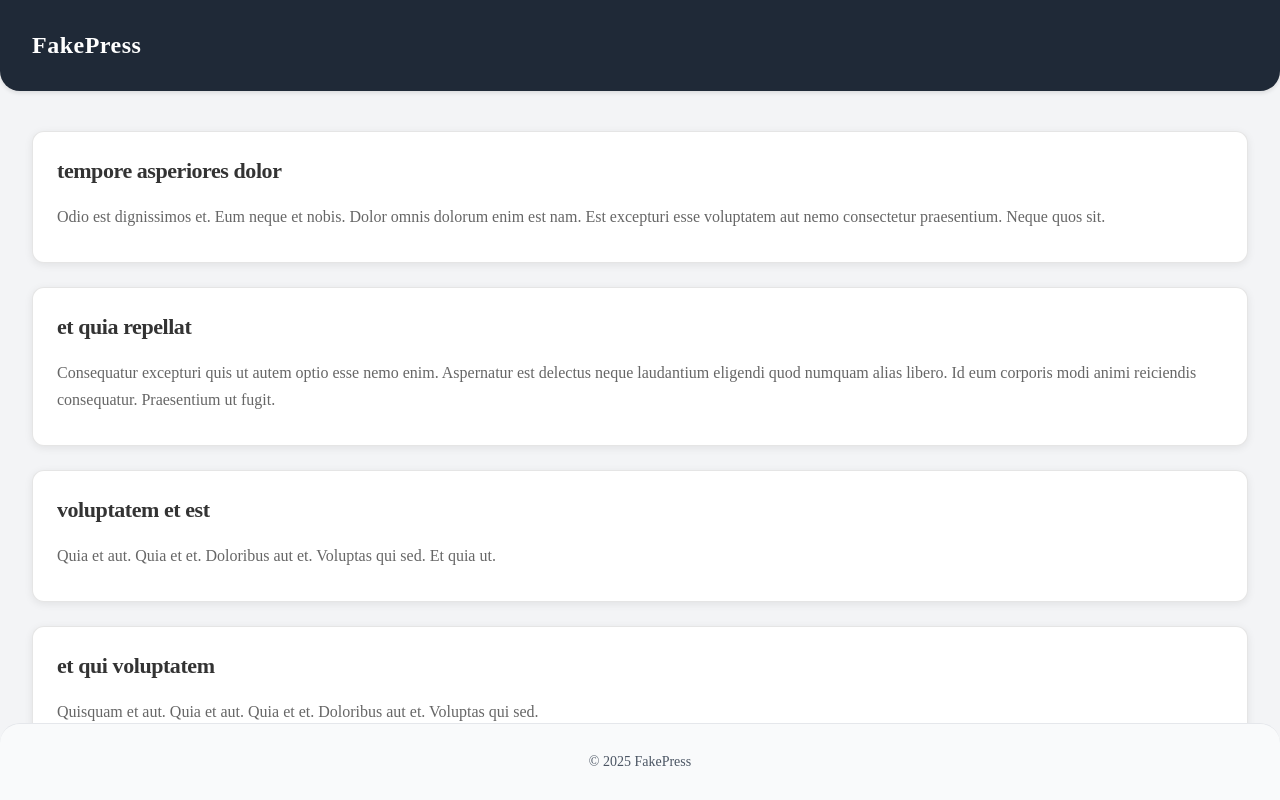
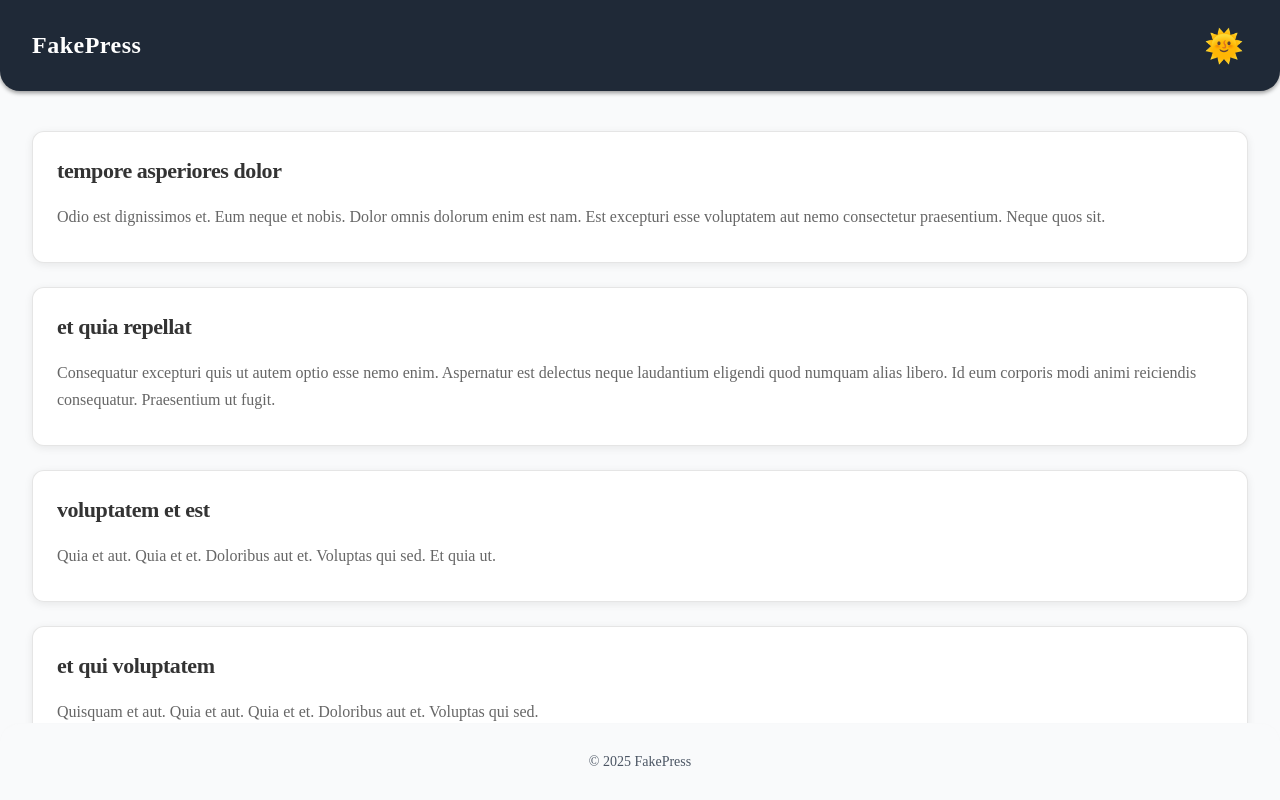
Before and after one commit to MrFa1n/fake-press, a React (Vite) app: page / in a window 1280 px wide. Built offline with nearby package versions, Linux system fonts and the light colour scheme.

Commit message:
feat: implement theme switching functionality with context and provider

```diff
--- a/src/entities/post/ui/PostCard.module.css
+++ b/src/entities/post/ui/PostCard.module.css
@@ -1,30 +1,30 @@
 .card {
-  border: 1px solid rgba(0, 0, 0, 0.1);
+  border: 1px solid var(--card-border, rgba(0, 0, 0, 0.1));
   padding: 24px 24px 32px;
   margin: 24px 0;
   border-radius: 12px;
-  background-color: #fff;
-  box-shadow: 0 2px 8px rgba(0, 0, 0, 0.08);
+  background-color: var(--card-bg, #fff);
+  box-shadow: 0 2px 8px var(--card-shadow, rgba(0, 0, 0, 0.08));
   transition: box-shadow 0.3s ease;
   overflow: hidden;
 }
 
 .card:hover {
-  box-shadow: 0 4px 16px rgba(0, 0, 0, 0.12);
+  box-shadow: 0 4px 16px var(--card-shadow-hover, rgba(0, 0, 0, 0.12));
 }
 
 .title {
   margin: 0 0 16px;
   font-size: 22px;
   font-weight: 600;
-  color: #333;
+  color: var(--title-color, #333);
   line-height: 1.4;
   letter-spacing: -0.02em;
 }
 
 .body {
   font-size: 16px;
-  color: #666;
+  color: var(--body-color, #666);
   line-height: 1.7;
   margin-bottom: 0;
 }
--- /dev/null
+++ b/src/features/ThemeSwitcher/ui/ThemeSwitcher.module.css
@@ -0,0 +1,18 @@
+.switcher {
+  font-size: 32px;
+  line-height: 1;
+
+  background: transparent;
+  border: none;
+  cursor: pointer;
+  padding: 0.25rem;
+
+  color: inherit;
+
+  transition: transform 0.2s ease, filter 0.2s ease;
+}
+
+.switcher:hover {
+  transform: scale(1.05);
+  filter: brightness(1.15);
+}
--- /dev/null
+++ b/src/features/ThemeSwitcher/ui/ThemeSwitcher.tsx
@@ -0,0 +1,20 @@
+import { useTheme } from "@/shared/lib/theme/useTheme";
+import styles from "./ThemeSwitcher.module.css";
+
+export const ThemeSwitcher = () => {
+  const { theme, toggleTheme } = useTheme();
+
+  const icon = theme === "light" ? "🌞" : "🌙";
+
+  return (
+    <button
+      type="button"
+      onClick={toggleTheme}
+      className={styles.switcher}
+      aria-label={`Переключить тему (${theme})`}
+      title={`Сменить на ${theme === "light" ? "тёмную" : "светлую"} тему`}
+    >
+      {icon}
+    </button>
+  );
+};
--- a/src/index.css
+++ b/src/index.css
@@ -4,5 +4,55 @@ body,
   height: 100%;
   margin: 0;
   padding: 0;
-  background-color: #f3f4f6;
 }
+
+body[data-theme="light"] {
+  --bg-color: #f9fafb;
+  --text-color: #1f2937d6;
+
+  --card-bg: #fff;
+  --card-border: rgba(0, 0, 0, 0.1);
+  --card-shadow: rgba(0, 0, 0, 0.08);
+  --card-shadow-hover: rgba(0, 0, 0, 0.12);
+
+  --title-color: #333;
+  --body-color: #666;
+
+  --header-bg: #1f2937;
+  --header-text: #ffffff;
+  --header-shadow: rgba(0, 0, 0, 0.4);
+
+  --logo-color: inherit;
+
+  --footer-bg: #f9fafb;
+  --footer-text: #4b5563;
+  --footer-border: rgba(229, 231, 235, 0.1);
+}
+
+body[data-theme="dark"] {
+  --bg-color: #1f2937d6;
+  --text-color: #f9fafb;
+
+  --card-bg: #2c3e50;
+  --card-border: rgba(255, 255, 255, 0.1);
+  --card-shadow: rgba(0, 0, 0, 0.8);
+  --card-shadow-hover: rgba(0, 0, 0, 0.12);
+
+  --title-color: #f9fafb;
+  --body-color: #d1d5db;
+
+  --header-bg: #ffffff;
+  --header-text: #1f2937;
+  --header-shadow: rgba(0, 0, 0, 0.4);
+
+  --logo-color: inherit;
+
+  --footer-bg: #2c3e50;
+  --footer-text: #f9fafb;
+  --footer-border: rgba(255, 255, 255, 0.1);
+}
+
+body {
+  background-color: var(--bg-color);
+  color: var(--text-color);
+}
--- a/src/main.tsx
+++ b/src/main.tsx
@@ -2,9 +2,12 @@ import { StrictMode } from "react";
 import { createRoot } from "react-dom/client";
 import { App } from "@app/App";
 import "./index.css";
+import { ThemeProvider } from "./shared/lib/theme/ThemeProvider";
 
 createRoot(document.getElementById("root")!).render(
   <StrictMode>
-    <App />
+    <ThemeProvider>
+      <App />
+    </ThemeProvider>
   </StrictMode>
 );
--- a/src/shared/layouts/MainLayout.module.css
+++ b/src/shared/layouts/MainLayout.module.css
@@ -2,7 +2,6 @@
   display: flex;
   flex-direction: column;
   height: 100vh;
-  background-color: #f3f4f6;
 }
 
 .main {
--- /dev/null
+++ b/src/shared/lib/theme/ThemeContext.tsx
@@ -0,0 +1,13 @@
+import { createContext } from "react";
+
+export type Theme = "light" | "dark";
+
+interface ThemeContextProps {
+  theme: Theme;
+  toggleTheme: () => void;
+}
+
+export const ThemeContext = createContext<ThemeContextProps>({
+  theme: "light",
+  toggleTheme: () => {},
+});
--- /dev/null
+++ b/src/shared/lib/theme/ThemeProvider.tsx
@@ -0,0 +1,22 @@
+import { useEffect, useMemo, useState, type ReactNode } from "react";
+import { type Theme, ThemeContext } from "./ThemeContext";
+
+export const ThemeProvider = ({ children }: { children: ReactNode }) => {
+  const [theme, setTheme] = useState<Theme>("light");
+
+  useEffect(() => {
+    document.body.dataset.theme = theme;
+  }, [theme]);
+
+  const contextValue = useMemo(() => {
+    const toggleTheme = () => {
+      setTheme((prevTheme) => (prevTheme === "light" ? "dark" : "light"));
+    };
+    return {
+      theme,
+      toggleTheme,
+    };
+  }, [theme]);
+
+  return <ThemeContext value={contextValue}>{children}</ThemeContext>;
+};
--- /dev/null
+++ b/src/shared/lib/theme/useTheme.ts
@@ -0,0 +1,4 @@
+import { use } from "react";
+import { ThemeContext } from "./ThemeContext";
+
+export const useTheme = () => use(ThemeContext);
--- a/src/widgets/LayoutFooter/Footer.module.css
+++ b/src/widgets/LayoutFooter/Footer.module.css
@@ -1,10 +1,10 @@
 .footer {
-  background-color: #f9fafb;
-  color: #4b5563;
+  background-color: var(--footer-bg, #f9fafb);
+  color: var(--footer-text, #4b5563);
   text-align: center;
   padding: 1rem;
   font-size: 0.875rem;
-  border-top: 1px solid #e5e7eb;
+  border-top: 1px solid var(--footer-border, #e5e7eb);
   margin-top: auto;
   border-radius: 20px 20px 0 0;
 }
--- a/src/widgets/LayoutHeader/Header.module.css
+++ b/src/widgets/LayoutHeader/Header.module.css
@@ -1,11 +1,11 @@
 .header {
-  background-color: #1f2937;
-  color: #ffffff;
+  background-color: var(--header-bg, #1f2937);
+  color: var(--header-text, #ffffff);
   padding: 1rem 2rem;
   display: flex;
   align-items: center;
   justify-content: space-between;
-  box-shadow: 0 2px 4px rgba(0, 0, 0, 0.1);
+  box-shadow: 0 2px 4px var(--header-shadow, rgba(0, 0, 0, 0.1));
   border-radius: 0 0 20px 20px;
   background-clip: padding-box;
 }
@@ -14,4 +14,5 @@
   font-size: 1.5rem;
   font-weight: 600;
   letter-spacing: 0.5px;
+  color: var(--logo-color, inherit);
 }
--- a/src/widgets/LayoutHeader/Header.tsx
+++ b/src/widgets/LayoutHeader/Header.tsx
@@ -1,9 +1,11 @@
+import { ThemeSwitcher } from "@/features/ThemeSwitcher/ui/ThemeSwitcher";
 import styles from "./Header.module.css";
 
 export const Header = () => {
   return (
     <header className={styles.header}>
       <h1 className={styles.logo}>FakePress</h1>
+      <ThemeSwitcher />
     </header>
   );
 };
```
